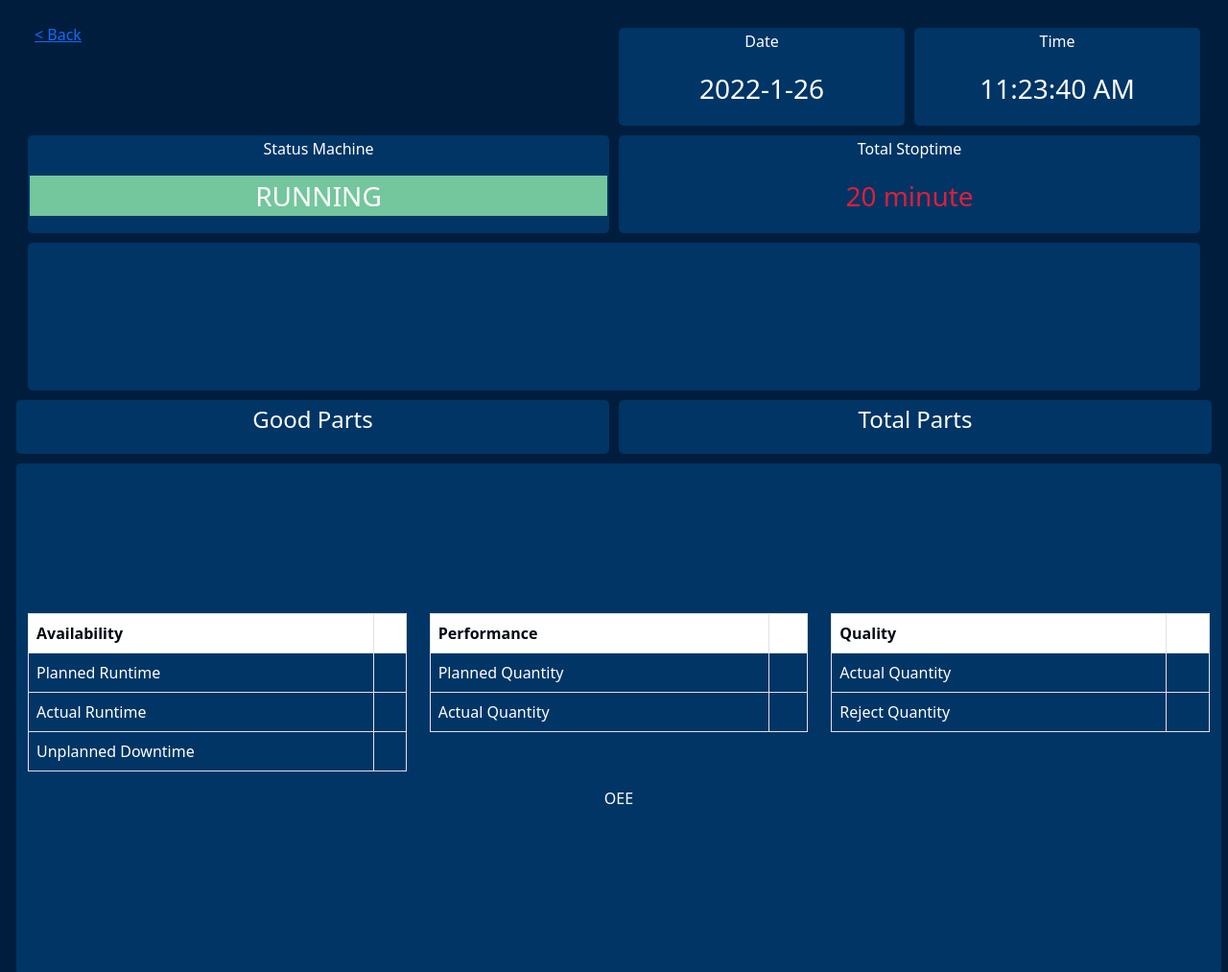
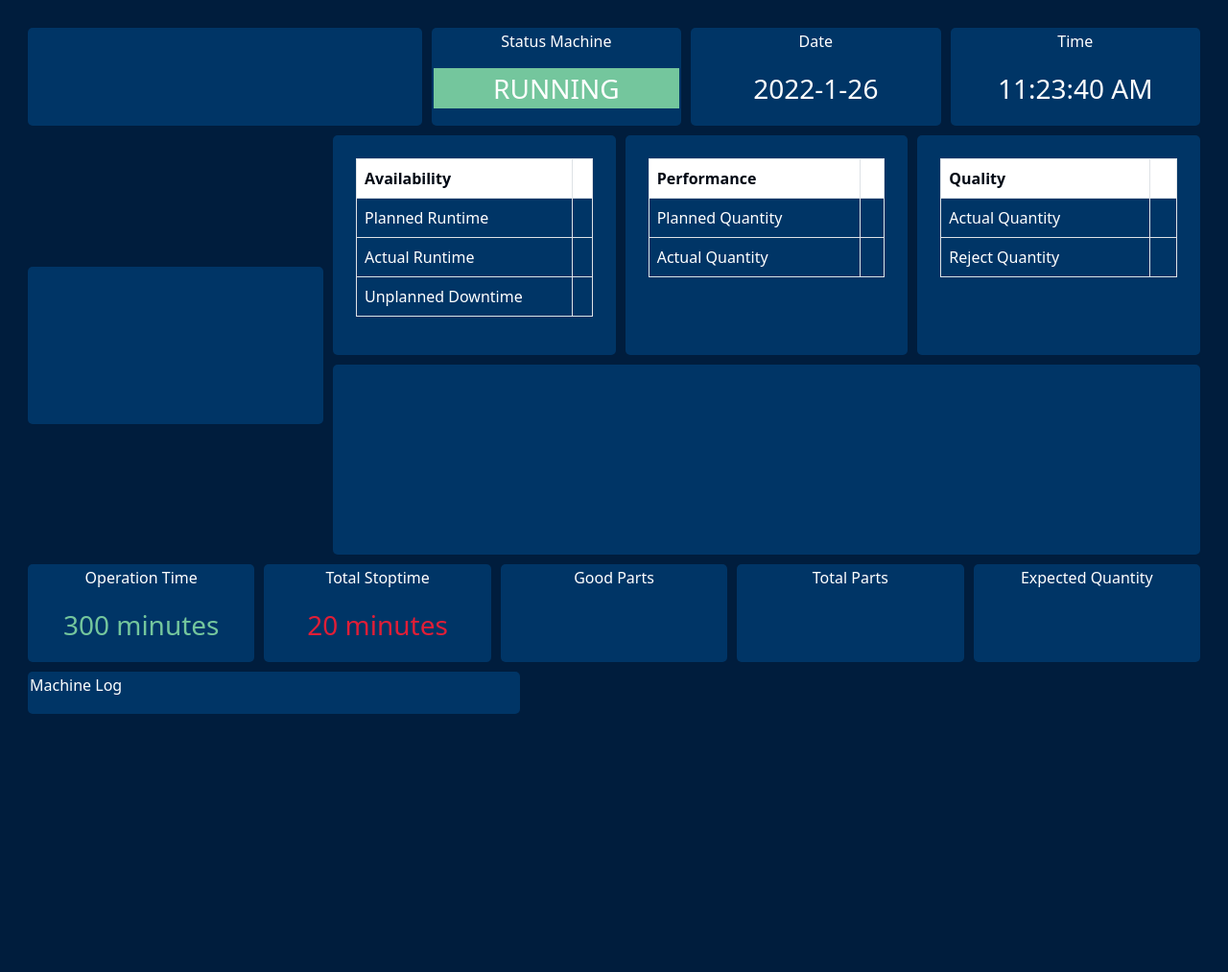
Before and after one commit to Nurse01/JS-Dashboard, a website: page chart/machine.html in a window 1280 px wide. Shown: the top 1013 px of the page at 96% size. After the commit the page ends 800 px from the top, so only its background shows below. Drawn offline with nearby package versions, Linux system fonts and the light colour scheme; no server answers.

Commit message:
[Fixed] machine page

```diff
--- a/chart/machine.html
+++ b/chart/machine.html
@@ -1,95 +1,61 @@
 <!DOCTYPE html>
 <html lang="en">
+
 <head>
   <meta charset="UTF-8" />
   <meta name="viewport" content="width=device-width, initial-scale=1.0" />
   <!-- App css -->
-    <link
-      href="https://cdn.jsdelivr.net/npm/bootstrap@5.0.2/dist/css/bootstrap.min.css"
-      rel="stylesheet"
-      integrity="sha384-EVSTQN3/azprG1Anm3QDgpJLIm9Nao0Yz1ztcQTwFspd3yD65VohhpuuCOmLASjC"
-      crossorigin="anonymous"
-    />
+  <link href="https://cdn.jsdelivr.net/npm/bootstrap@5.0.2/dist/css/bootstrap.min.css" rel="stylesheet"
+    integrity="sha384-EVSTQN3/azprG1Anm3QDgpJLIm9Nao0Yz1ztcQTwFspd3yD65VohhpuuCOmLASjC" crossorigin="anonymous" />
   <script src="https://cdn.jsdelivr.net/npm/chart.js"></script>
 
 
   <link rel="stylesheet" href="style.css" />
   <title>Hello World ChartJs</title>
 </head>
-  <body class="p-4 m-0">
+
+<body class="p-4 m-0 ">
   <div class="p-0 m-0">
     <!--Detail -->
-      <div class="row p-0 m-0">
-        <a href="./dashboard.html" class="col-1">< Back</a>
-        <p id="machine-name" class="fs-2 col-5"></p>
+    <div class="row p-0 m-0 ">
+      <!-- <a href="./dashboard.htmls" class="col-1">
+        < Back</a> -->
+      <p id="machine-name" class="box-content fs-1 col-4 p-2 "></p>
+      <div id="statusMachine" class="box-content col  text-center">
+        <p>Status Machine</p>
+        <p class="fs-3" style="background-color:#74c69d;">RUNNING</p>
+      </div>
       <div class="box-content col text-center ">
         <p>Date</p>
-          <p id="date" class="fs-3" ></p>
+        <p id="date" class="fs-3"></p>
       </div>
       <div class="box-content col text-center">
-          <p >Time</p>
+        <p>Time</p>
         <p id="time" class="fs-3"></p>
       </div>
     </div>
-      <div class="row p-0 m-0 text-center">
-        <div id="statusMachine" class="box-content col  ">
-          <p>Status Machine</p>
-          <p class="fs-3" style="background-color:#74c69d;">RUNNING</p>
-        </div>
-        <div id="statusMachine" class="box-content  col " >
-          <p>Total Stoptime</p>
-          <p class="fs-3" style="color:#e01e37;">20 minute</p>
-        </div>
-      </div>
-
-
-      <div class="row p-0 ">
-        <div class="col">
-          <!-- Product Quantity  -->
-          <div class=" box-content row ">
-            <canvas id="quantityBarChart" style="max-height: 150px"></canvas>
-          </div>
-          <div class="row">
-            <div
-              class="col box-content text-center"
-            >
-              <p class="fs-4">
-                Good Parts <br />
-                <span id="good-parts" class="fw-bolder"></span>
-              </p>
-            </div>
-            <div
-              class="col box-content text-center"
-            >
-              <p class="fs-4">
-                Total Parts <br />
-                <span id="total-parts" class="fw-bolder"></span>
-              </p>
-            </div>
-          </div>
-        </div>
-
-        <!-- Production Rate -->
-        <!-- <div class="col-4 p-3 mb-3 box-content border border-white">
-          <p class="col-12 fs-3 mx-2">Production Rate</p>
-          <canvas id="semiCircleChart" style="max-height: 150px"></canvas>
-        </div>
-      </div> -->
 
     <!-- Key Performance Indicators -->
-      <div class="row p-0  box-content">
+    <div class="row p-0 m-0 ">
+      <!-- OEE -->
+      <div class="col-xl-3 col-md-2 col-1 my-auto p-1 box-content">
+        <canvas id="oeeChart"></canvas>
+      </div>
+      <div class="col p-0 m-0">
+        <div class="row p-0 m-0">
+
           <!-- Availability -->
-        <div class="col">
+          <!-- <div class="col">
             <div class="">
               <canvas id="availabilityChart"></canvas>
-          </div>
+            </div> -->
           <!-- availability table -->
-          <div>
+          <div class="col box-content p-2 p-lg-3 p-xl-4">
             <table class="table table-bordered">
               <thead class="thead-light">
                 <tr style="background-color: white; color: #000814;">
                   <th>Availability</th>
-                  <th id="availability" ></th>
+                  <th id="availability"></th>
                 </tr>
               </thead>
               <tbody>
@@ -107,16 +73,16 @@
                 </tr>
               </tbody>
             </table>
-          </div>
+            <!-- </div> -->
           </div>
 
           <!-- Performance -->
-        <div class="col">
+          <!-- <div class="col">
             <div>
               <canvas id="performanceChart"></canvas>
-          </div>
+            </div> -->
           <!-- performance table -->
-          <div>
+          <div class="col box-content p-2 p-lg-3 p-xl-4">
             <table class="table table-bordered">
               <thead class="thead-light">
                 <tr style="background-color: white; color: #000814;">
@@ -135,16 +101,16 @@
                 </tr>
               </tbody>
             </table>
-          </div>
+            <!-- </div> -->
           </div>
 
           <!-- Quality -->
-        <div class="col">
+          <!-- <div class="col">
             <div>
               <canvas id="quantityChart"></canvas>
-          </div>
+            </div> -->
           <!-- quality table -->
-          <div>
+          <div class="col box-content p-2 p-lg-3 p-xl-4">
             <table class="table table-bordered">
               <thead class="thead-light">
                 <tr style="background-color: white; color: #000814;">
@@ -163,15 +129,61 @@
                 </tr>
               </tbody>
             </table>
+            <!-- </div> -->
+
           </div>
 
         </div>
-              <!-- OEE -->
-          <div class="col my-auto">
-            <p class="text-center">OEE</p>
-            <canvas id="oeeChart"></canvas>
+        <!-- Product Quantity  -->
+        <div class=" box-content row p-2 p-lg-3 p-xl-4">
+          <canvas id="quantityBarChart" style="max-height: 150px"></canvas>
         </div>
       </div>
+    </div>
+    <div class="row p-0 ">
+      <div class="col">
+        <div class="row m-0 text-center">
+          <div id="operationTime" class="col box-content  ">
+            <p>Operation Time</p>
+            <p class="fs-3" style="color:#74c69d;">300 minutes</p>
+          </div>
+          <div id="totalStoptime" class="col box-content  ">
+            <p>Total Stoptime</p>
+            <p class="fs-3" style="color:#e01e37;">20 minutes</p>
+          </div>
+          <div class="col box-content">
+            <p>
+              Good Parts <br />
+              <span id="good-parts" class="fs-3" style="color: #74c69d;"></span>
+            </p>
+          </div>
+          <div class="col box-content">
+            <p>
+              Total Parts <br />
+              <span id="total-parts" class="fs-3"></span>
+            </p>
+          </div>
+          <div class="col box-content">
+            <p>
+              Expected Quantity<br />
+              <span id="expected-quantity" class="fs-3" style="color: #74c69d;"></span>
+            </p>
+          </div>
+        </div>
+      </div>
+
+
+      <!-- Production Rate -->
+      <!-- <div class="col-4 p-3 mb-3 box-content border border-white">
+          <p class="col-12 fs-3 mx-2">Production Rate</p>
+          <canvas id="semiCircleChart" style="max-height: 150px"></canvas>
+        </div>
+      </div> -->
+
+    </div>
+    <!-- Machine Log -->
+    <div class="box-content col-5">
+      <p>Machine Log</p>
     </div>
     <script src="/socket.io/socket.io.js"></script>
     <!-- <script src="./assets/Chart.bundle.min.js"></script> -->
@@ -287,12 +299,7 @@
       socket.on("test", (data) => {
         console.log(data);
       });
-      //  setInterval(setDateTime,1000)
-      // function setDateTime() {
-      // let dt = new Date();
-      // let date =dt.getFullYear() +"-" +(dt.getMonth() + 1) +"-" +dt.getDate();
-      // document.getElementById("date").innerHTML = date+ date.toLocaleTimeString();
-      // }
+
 
       let machineId = window.localStorage.getItem("machineId");
       socket.emit("sendMachineId", machineId);
@@ -355,8 +362,7 @@
         let quantitybarChart = new Chart(qtChart, {
           data: {
             labels: ["", "Product Quantity", ""],
-            datasets: [
-              {
+            datasets: [{
                 type: "bar",
                 label: "quantity",
                 axis: "x",
@@ -395,8 +401,7 @@
         let oeeDn = new Chart(dnChart, {
           type: "doughnut",
           data: {
-            datasets: [
-              {
+            datasets: [{
               label: "OEE",
               data: [86, 14],
               backgroundColor: ["#74c69d", "#f2e8cf"],
@@ -404,8 +409,7 @@
               borderColor: "#777",
               hoverBorderWidth: 3,
               hoverBorderColor: "#000",
-              },
-            ],
+            }, ],
           },
           options: {
             title: {
@@ -480,4 +484,5 @@
       });
     </script>
 </body>
+
 </html>
```
Also changed, not shown: chart/dashboard.html (+8 -6 lines). Lines whose indentation alone changed are shown as unchanged.
